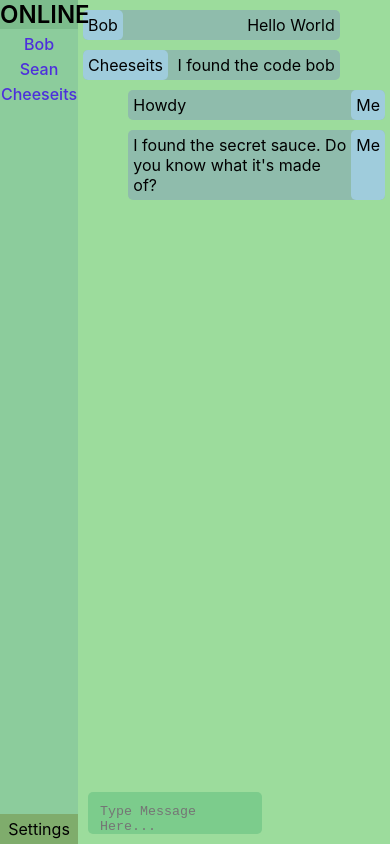
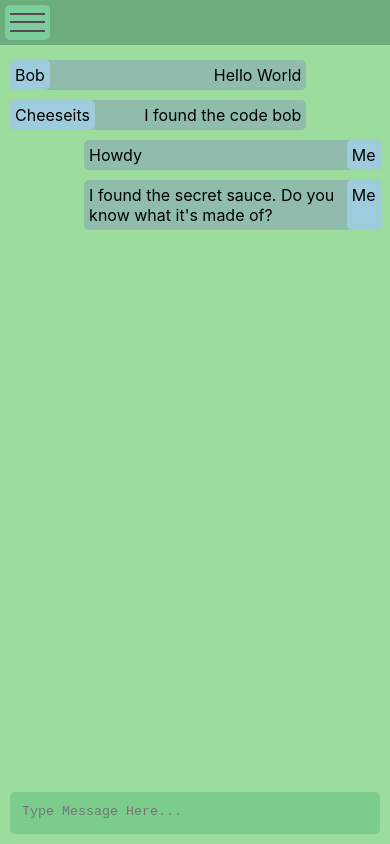
Before and after one commit to RaspberryProgramming/Chat-Template, a React (Create React App) app: page / in a window 390 px wide. Built offline with nearby package versions, Linux system fonts and the light colour scheme.

Commit message:
Added Navbar and mobile css

```diff
--- a/src/App.tsx
+++ b/src/App.tsx
@@ -4,6 +4,8 @@ import UserList from './components/UserList';
 import SettingsButton from './components/SettingsButton';
 import SettingsModal from './components/SettingsModal';
 import MessageBox from './components/MessageBox';
+import Navbar from './components/Navbar';
+import NavToggle from './components/NavToggle';
 import React, { useState } from 'react';
 
 function App() {
@@ -12,6 +14,10 @@ function App() {
 
   return (
     <div className="App">
+      <Navbar>
+        <NavToggle toggle={()=>{setSettingsEnabled(!settingsEnabled)}} title="Settings"/>
+      </Navbar>
+      <div className="columns">
         <div className="col W-20">
           <UserList users={users}/>
           <SettingsButton onClick={()=>{setSettingsEnabled(!settingsEnabled)}}/>
@@ -22,6 +28,7 @@ function App() {
           <MessageBox placeholder='Type Message Here...' changeFunct={(text:string)=>{console.log(text)}}/>
         </div>
       </div>
+    </div>
   );
 }
 
--- /dev/null
+++ b/src/components/NavToggle.tsx
@@ -0,0 +1,17 @@
+import React, {FC} from 'react';
+import '../css/NavToggle.css';
+
+type Props = {
+    toggle: Function,
+    title: String,
+}
+
+const Message: FC<Props> = ({children, toggle, title}) => {
+  return (
+    <div className="NavToggle item" onClick={()=>{toggle()}}>
+      {title}
+    </div>
+  );
+}
+
+export default Message;
--- /dev/null
+++ b/src/components/Navbar.tsx
@@ -0,0 +1,23 @@
+import React, {FC, useState} from 'react';
+import '../css/Navbar.css';
+
+type Props = {
+}
+
+const Message: FC<Props> = ({children}) => {
+    const [enabled, setEnabled] = useState(false);
+  return (
+    <div className="Navbar">
+        <div className="toggleButton" onClick={()=>setEnabled(!enabled)}>
+            <div className="line"></div>
+            <div className="line"></div>
+            <div className="line"></div>
+        </div>
+        <div className={"options " + (enabled?'enabled':'')}>
+            {children}
+        </div>
+    </div>
+  );
+}
+
+export default Message;
--- a/src/css/App.css
+++ b/src/css/App.css
@@ -1,22 +1,44 @@
 .App {
   text-align: center;
   height:100vh;
+  width:100vw;
   display:flex;
+  flex-direction: column;
   background-color: #9CDC9C;
   max-height: 100vh;
   scrollbar-color: #8CCC9C #9CDC9C;
 }
 
-.App .col {
+.App .columns {
+  width:100%;
+  display:flex;
+  flex-direction:row;
+  max-height: 100vh;
+  height:100%;
+
+}
+
+.App .columns .col {
   display:flex;
   height:100%;
   max-height:100%;
   flex-direction: column;
 }
 
-.App .col.W-20 {
+.App .columns .W-20 {
   width: 20%;
 }
-.App .col.W-80 {
-  width:80%;
+.App .columns .W-80 {
+  width: 80%;
 }
+
+@media only screen and (max-width: 600px) {
+  .App .columns .W-20 {
+      width:0;
+      overflow-x: hidden;
+      z-index: 2;
+  }
+  .App .columns .W-80 {
+    width:100%;
+  }
+}
--- a/src/css/Message.css
+++ b/src/css/Message.css
@@ -4,7 +4,7 @@
     display:flex;
     flex-direction:row;
     justify-content: space-between;
-    width: 85%;
+    width: 80%;
     margin-left:0;
     margin-right:auto;
     margin-top: 5px;
--- a/src/css/MessageBox.css
+++ b/src/css/MessageBox.css
@@ -19,10 +19,17 @@
 
 .MessageBox .empty {
     transition: width 0.5s ease-in;
-    width: 150px;
+    width: 25%;
+    min-width: 200px;
 }
 
 .MessageBox textarea:focus {
     transition: width 0.5s ease-out;
     width:100%;
 }
+
+@media only screen and (max-width: 600px) {
+    .MessageBox .empty {
+        width:100%;
+    }
+}
--- a/src/css/Messages.css
+++ b/src/css/Messages.css
@@ -4,8 +4,10 @@
     height:auto;
     flex-grow:1;
     justify-content: flex-start;
-    padding: 5px;
+    padding: 10px;
     max-height:100%;
     flex-grow: 1;
     overflow-y: scroll;
+    scrollbar-width:none;
+    width:95%;
 }
--- /dev/null
+++ b/src/css/NavToggle.css
@@ -0,0 +1,9 @@
+.NavToggle {
+    color: white;
+    width: 90%;
+    text-align:center;
+    padding:10px;
+    display:flex;
+    justify-content: center;
+    height: fit-content;
+}
--- /dev/null
+++ b/src/css/Navbar.css
@@ -0,0 +1,57 @@
+.Navbar {
+    display:none;
+}
+
+@media only screen and (max-width: 600px) {
+    .Navbar {
+        display:flex;
+        flex-direction: column;
+        width:100%;
+        background-color:#6DAD7C;
+        align-items:center;
+        font-size: 18px;
+        overflow-y:hidden;
+        min-height:45px;
+    }
+
+    .Navbar .options {
+        height:0;
+        display:none;
+        background-color:#7CBD8C;
+    }
+
+    .Navbar .options .item {
+
+    }
+
+    .Navbar .options.enabled {
+        display:flex;
+        top:45px;
+        position: absolute;
+        height:75vh;
+        width:100%;
+        z-index: 2;
+        justify-content: center;
+
+    }
+
+    .Navbar .toggleButton {
+        display:flex;
+        flex-direction: column;
+        padding: 5px;
+        justify-content: space-around;
+        height: 25px;
+        width: 35px;
+        background-color:#7CCD9C;
+        border-radius:5px;
+        margin: 5px;
+        margin-right:auto;
+        flex-shrink:0;
+    }
+
+    .Navbar .line {
+        width: 35px;
+        height:2px;
+        background-color: #574757;
+    }
+}
--- a/src/css/SettingsButton.css
+++ b/src/css/SettingsButton.css
@@ -1,4 +1,6 @@
 .SettingsButton {
+    width:100%;
+    display:flex;
     background-color: #7FAC6C;
     padding: 5px;
 }
```
Also changed, not shown: src/css/UserList.css (line endings or trailing spaces). Lines whose indentation alone changed are shown as unchanged.
